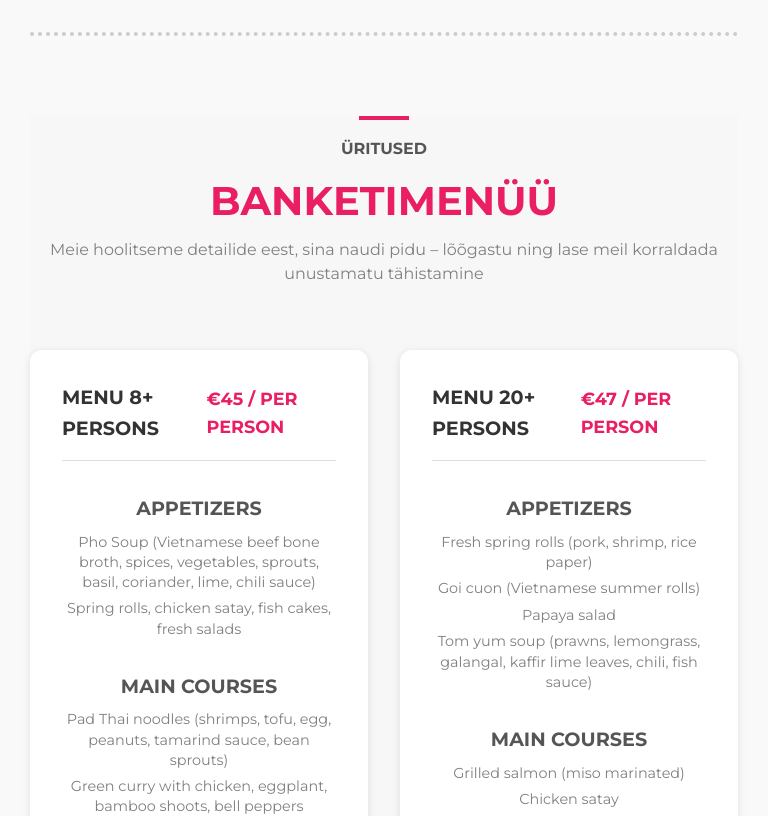
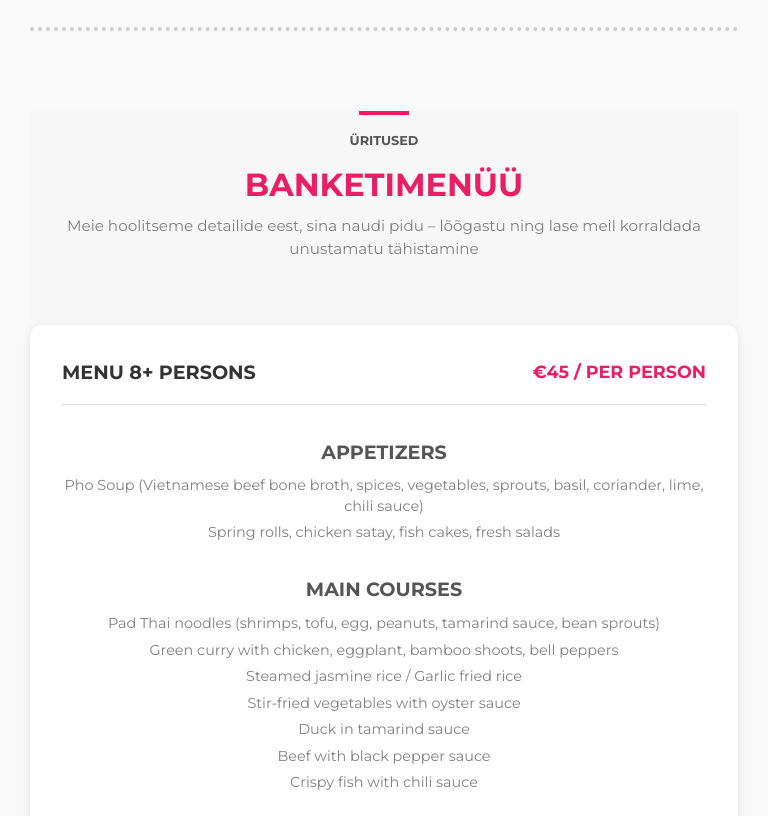
Before and after one commit to CrazyGaffer/Sakura_Resto, a React (Vite) app: page / in a window 768 px wide. Shown: the part 10000-10816 px from the top of the page. Built offline with nearby package versions, Linux system fonts and the light colour scheme.

Commit message:
Small Cleaning

```diff
--- a/src/pages/contact/ContactSection.scss
+++ b/src/pages/contact/ContactSection.scss
@@ -107,7 +107,6 @@ $text-color: #34495e;
   }
 }
 
-/* Responsive Design */
 @media (max-width: 1200px) {
   .contact-layout {
     gap: 50px !important;
--- a/src/pages/events/subitems/BanquetMenu.scss
+++ b/src/pages/events/subitems/BanquetMenu.scss
@@ -4,7 +4,7 @@
   gap: 2rem;
   background-color: #f7f7f7;
   font-family: Montserrat, sans-serif;
-  align-items: flex-start; // Ensures each card only takes up the height it needs
+  align-items: flex-start;
 }
 
 .packages-header {
@@ -34,6 +34,18 @@
     color: #e91e63 !important;
   }
 
+  @media (max-width: 1024px) and (min-width: 575px) {
+    h2.packages-menu-title {
+      font-size: 2em !important;
+    }
+    .packages-subtitle {
+      font-size: 0.8rem;
+    }
+    p.packages-menu-title {
+      font-size: 0.95em !important;
+    }
+  }
+
   p.packages-menu-title {
     font-size: 1em;
     color: gray;
@@ -55,8 +67,13 @@
   border-radius: 12px;
   box-shadow: 0 2px 8px rgba(0, 0, 0, 0.1);
   transition: transform 0.3s ease, box-shadow 0.3s ease;
-  // Optionally, you can also add:
-  // align-self: flex-start;
+}
+
+/* Media query: transform two columns into one when width is 1024px or less */
+@media (max-width: 1024px) {
+  .banquet-menu-card {
+    flex: 1 1 100%;
+  }
 }
 
 .banquet-menu-card h2 {
```
